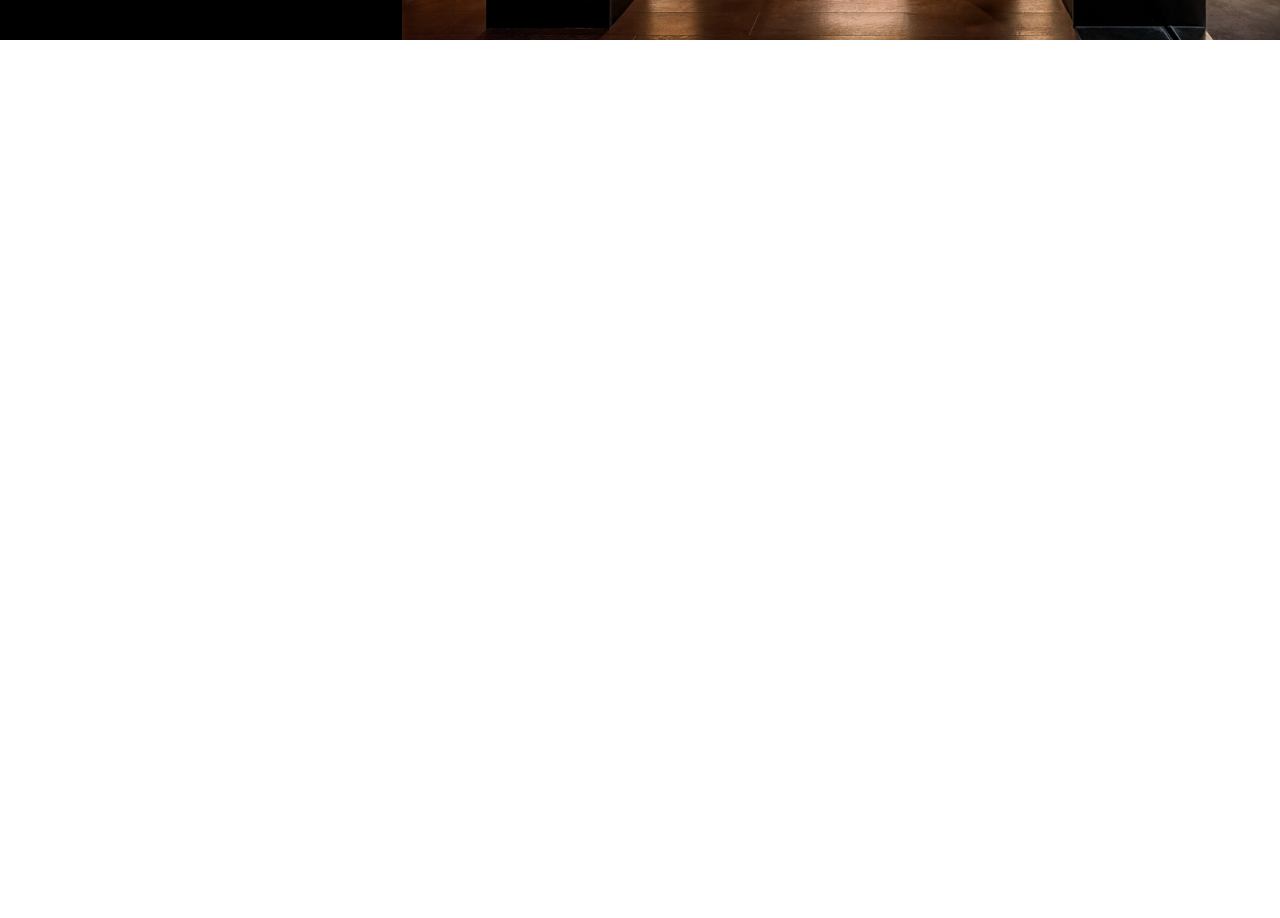
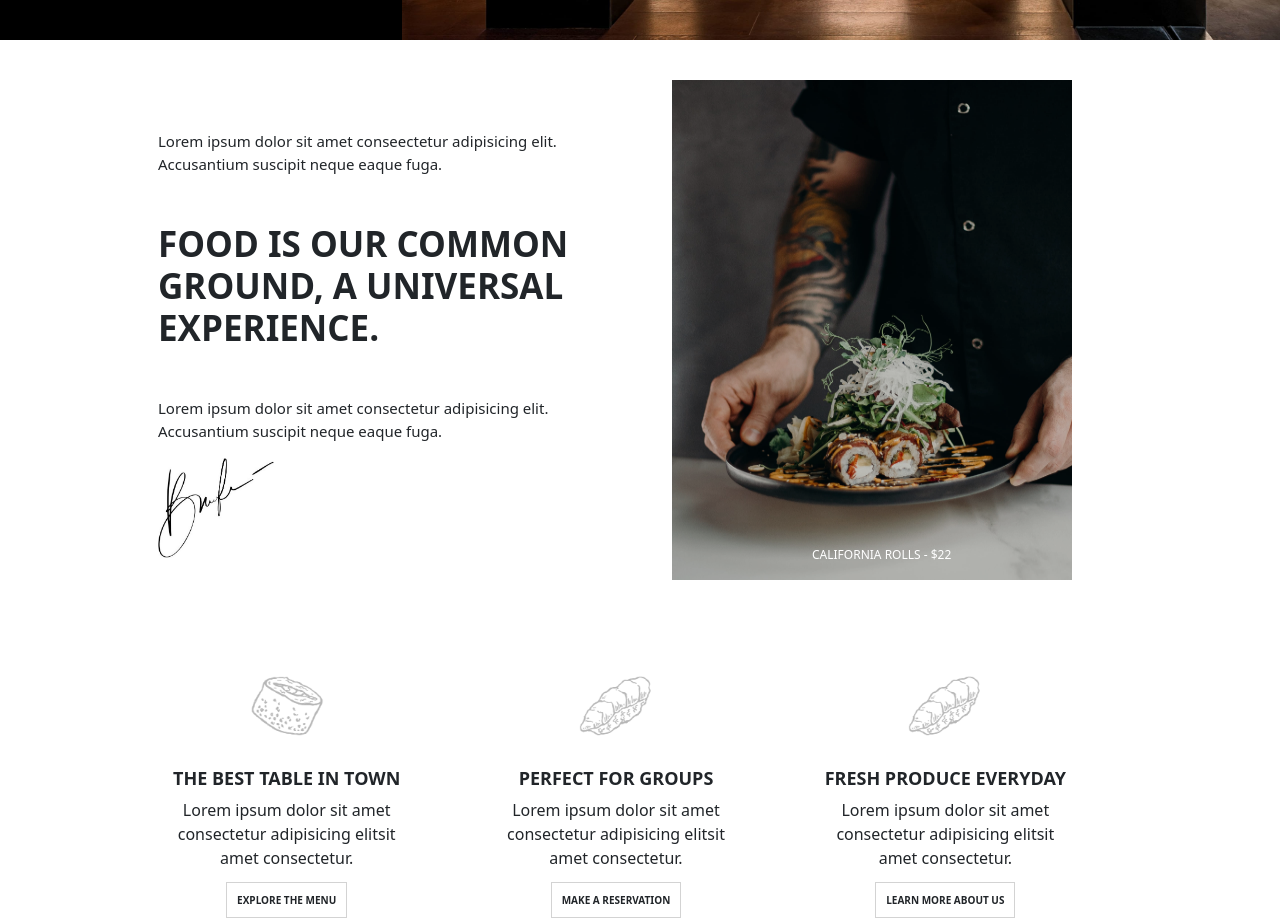
Before and after one commit to Emanuele117/proj-html-vuejs, a Vue app: page / in a window 1280 px wide. Shown: the part 760-1678 px from the top of the page. Before the commit the page ends 800 px from the top, so only its background shows below. Built offline with nearby package versions, Linux system fonts and the light colour scheme.

Commit message:
SiteHeader e Sezione1 del SiteMain completate

```diff
--- /dev/null
+++ b/src/components/Sezione1.vue
@@ -0,0 +1,128 @@
+<template>
+  <div class="container">
+    <div class="contenitore-flex">
+      <div class="testo">
+        <p>
+          Lorem ipsum dolor sit amet conseectetur adipisicing elit. Accusantium
+          suscipit neque eaque fuga.
+        </p>
+        <h1>FOOD IS OUR COMMON GROUND, A UNIVERSAL EXPERIENCE.</h1>
+        <p>
+          Lorem ipsum dolor sit amet consectetur adipisicing elit. Accusantium
+          suscipit neque eaque fuga.
+        </p>
+        <img src="../assets/signature.jpg" alt="" class="signature" />
+      </div>
+      <div class="img-california-rolls">
+        <img src="../assets/california-rolls.jpg" alt="" class="img-rolls" />
+        <p class="p-rolls">CALIFORNIA ROLLS - $22</p>
+      </div>
+    </div>
+    <div class="contenitore-sushi">
+      <div class="sushi1">
+        <img src="../assets/sushi-1.png" alt="sushi1" class="img-sushi" />
+        <h2 class="titolo-sushi">THE BEST TABLE IN TOWN</h2>
+        <p class="p-sushi">
+          Lorem ipsum dolor sit amet consectetur adipisicing elitsit amet
+          consectetur.
+        </p>
+        <span class="bottone-sushi">EXPLORE THE MENU</span>
+      </div>
+      <!-- /explore the menu -->
+      <div class="sushi1">
+        <img src="../assets/sushi-2.png" alt="sushi1" class="img-sushi" />
+        <h2 class="titolo-sushi">PERFECT FOR GROUPS</h2>
+        <p class="p-sushi">
+          Lorem ipsum dolor sit amet consectetur adipisicing elitsit amet
+          consectetur.
+        </p>
+        <span class="bottone-sushi">MAKE A RESERVATION</span>
+      </div>
+      <!-- /make a reservation -->
+      <div class="sushi1">
+        <img src="../assets/sushi-2.png" alt="sushi1" class="img-sushi" />
+        <h2 class="titolo-sushi">FRESH PRODUCE EVERYDAY</h2>
+        <p class="p-sushi">
+          Lorem ipsum dolor sit amet consectetur adipisicing elitsit amet
+          consectetur.
+        </p>
+        <span class="bottone-sushi">LEARN MORE ABOUT US</span>
+      </div>
+    </div>
+  </div>
+</template>
+
+<script>
+export default {};
+</script>
+
+<style lang="scss">
+.container {
+  margin-top: 15rem;
+  .contenitore-flex {
+    display: flex;
+    justify-content: center;
+  }
+  .contenitore-sushi {
+    display: flex;
+    justify-content: center;
+    margin-right: 8rem;
+    margin-top: 6rem;
+    .img-sushi {
+      height: 60px;
+    }
+    .sushi1 {
+      width: 250px;
+      text-align: center;
+      margin-left: 5rem;
+    }
+    .titolo-sushi {
+      font-size: 18px;
+      font-weight: bold;
+      margin-top: 2rem;
+    }
+    .bottone-sushi {
+      border: 1px solid lightgray;
+      padding: 10px;
+      font-size: 10px;
+      font-weight: 600;
+    }
+  }
+
+  .testo {
+    width: 450px;
+    margin-top: 50px;
+
+    margin-right: 4rem;
+
+    p {
+      font-size: 15px;
+    }
+    h1 {
+      font-weight: bold;
+      font-size: 35px;
+      margin-top: 3rem;
+      margin-bottom: 3rem;
+    }
+    img {
+      height: 100px;
+    }
+  }
+  .img-california-rolls {
+    width: 450px;
+    position: relative;
+    .img-rolls {
+      height: 500px;
+      width: 400px;
+      filter: brightness(0.8);
+    }
+    .p-rolls {
+      position: absolute;
+      bottom: 0;
+      margin-left: 140px;
+      color: white;
+      font-size: 12px;
+    }
+  }
+}
+</style>
--- a/src/components/SiteMain.vue
+++ b/src/components/SiteMain.vue
@@ -0,0 +1,15 @@
+<template>
+  <Sezione1 />
+</template>
+
+<script>
+import Sezione1 from "./Sezione1.vue";
+export default {
+  components: {
+    Sezione1,
+  },
+};
+</script>
+
+<style>
+</style>
```
Also changed, not shown: src/assets/california-rolls.jpg (renamed from src/assets/info22x.jpg).
